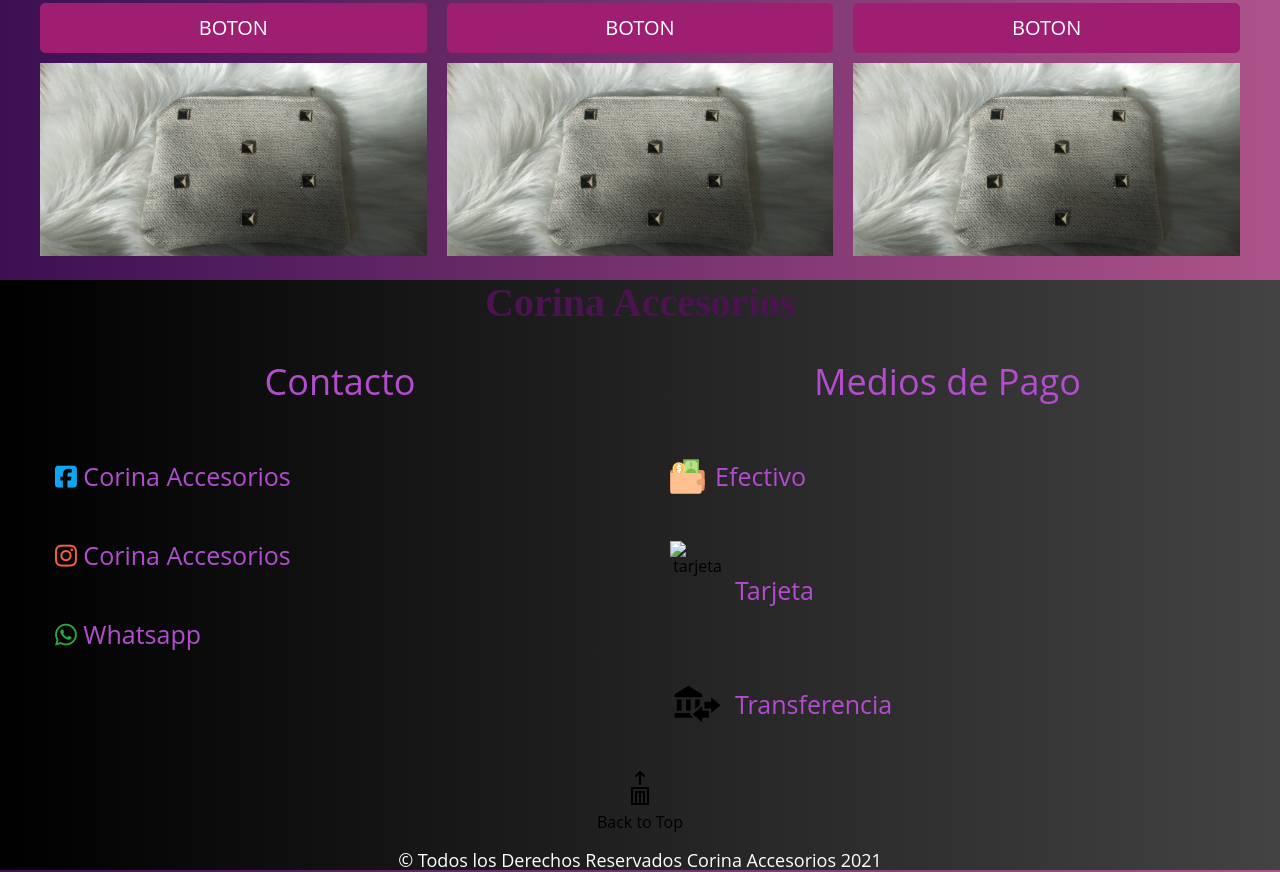
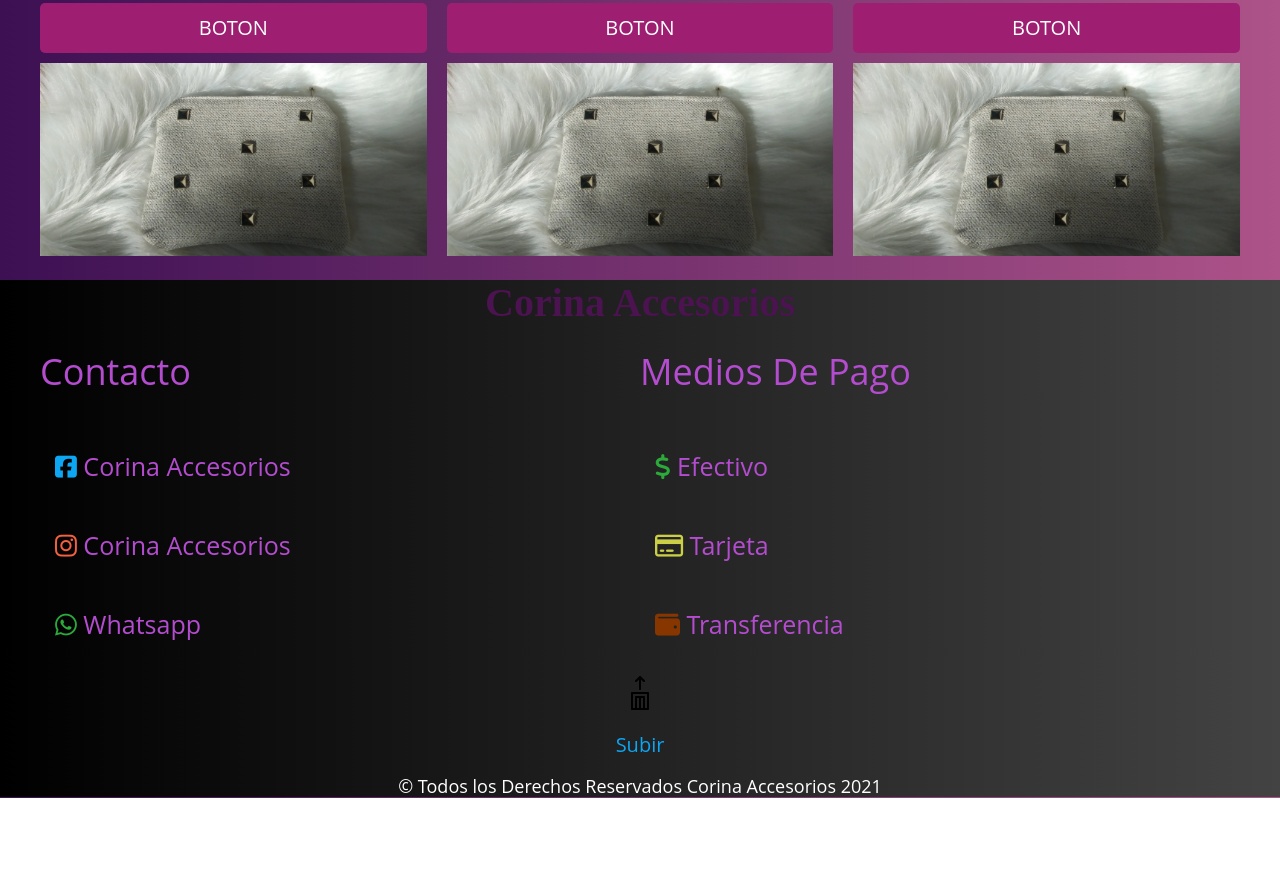
Before and after one commit to LionelGareca95/Corina-Accesorios, a website: page index.html in a window 1280 px wide. Shown: the part 1383-2255 px from the top of the page. After the commit the page ends 2181 px from the top, so only its background shows below. Drawn offline with Linux system fonts and the light colour scheme; a web font is replaced by a local one.

Commit message:
Anexos a redes sociales y estilos

```diff
--- a/index.html
+++ b/index.html
@@ -4,12 +4,12 @@
     <meta charset="UTF-8">
     <meta name="viewport" content="width=device-width, initial-scale=1.0">
     <title>Corina Accesorios</title>
+    <!-- Fuentes de-->
     <link href="https://fonts.googleapis.com/css2?family=Poppins:wght@300;700;900&display=swap" rel="stylesheet">
     <link href="https://fonts.googleapis.com/css2?family=Playfair+Display:ital@1&display=swap" rel="stylesheet">
     <script src="https://kit.fontawesome.com/42636d2070.js" crossorigin="anonymous"></script>
     <script src="/src/js/scrollreveal.js"></script>
     <link rel="stylesheet" href="build/css/app.css">
-
 
 </head>
 <body>
@@ -90,26 +90,18 @@
             <div>
                 <nav class="navegacion-footer">
                     <h2>Contacto</h2>
-                    <a href="Nosotros"><i class="fab fa-facebook-square"></i> Corina Accesorios</a>
-                    <a href="Productos"><i class="fab fa-instagram"></i> Corina Accesorios</a>
-                    <a href="Inicio" ><i class="fab fa-whatsapp"></i> Whatsapp</a>
+                    <a href="https://www.facebook.com/corinaaccesorios1-102468315379556"><i class="fab fa-facebook-square"></i> Corina Accesorios</a>
+                    <a href="https://www.instagram.com/scrunchies_rosario97/?hl=es-la"><i class="fab fa-instagram"></i> Corina Accesorios</a>
+                    <a href="https://api.whatsapp.com/send?phone=+5493417123272&text=Hola Somos Corina Accesorios, ¿En que podemos ayudarte?"><i class="fab fa-whatsapp"></i> Whatsapp</a>
                 </nav>
 
             </div>
-            <div class="pagos">
-                <h2>Medios de Pago</h2>
-                <div class="logos-pagos">
-                    <img class="logos imagen-pagos1" src="build/img/efectivo.svg" alt="efectivo">
-                    <p>Efectivo</p>
-                </div>
-                <div class="logos-pagos">
-                    <img class="logos imagen-pagos2" src="build/img/tarjeta.svg" alt="tarjeta">
-                    <p>Tarjeta</p>
-                </div>
-                <div class="logos-pagos">
-                    <img class=" logos imagen-pagos3" src="build/img/transferencia.svg" alt="transferencia">
-                    <p>Transferencia</p>
-                </div>
+            <nav class="navegacion-footer">
+                <h2>Medios De Pago</h2>
+                <a ><i class="fas fa-dollar-sign"></i> Efectivo</a>
+                <a ><i class="far fa-credit-card"></i> Tarjeta</a>
+                <a ><i class="fas fa-wallet"></i> Transferencia</a>
+            </nav>
 
             </div>
         </div>
@@ -119,9 +111,10 @@
                     <path d="M70,47.5H30c-1.4,0-2.5,1.1-2.5,2.5v40c0,1.4,1.1,2.5,2.5,2.5h40c1.4,0,2.5-1.1,2.5-2.5V50C72.5,48.6,71.4,47.5,70,47.5z   M47.5,87.5h-5v-25h5V87.5z M57.5,87.5h-5v-25h5V87.5z M67.5,87.5h-5V60c0-1.4-1.1-2.5-2.5-2.5H40c-1.4,0-2.5,1.1-2.5,2.5v27.5h-5  v-35h35V87.5z"/>
                     <path d="M50,42.5c1.4,0,2.5-1.1,2.5-2.5V16l5.7,5.7c0.5,0.5,1.1,0.7,1.8,0.7s1.3-0.2,1.8-0.7c1-1,1-2.6,0-3.5l-10-10  c-1-1-2.6-1-3.5,0l-10,10c-1,1-1,2.6,0,3.5c1,1,2.6,1,3.5,0l5.7-5.7v24C47.5,41.4,48.6,42.5,50,42.5z"/>
                 </svg>
-                Back to Top
+               <p class="subir">Subir</p>
             </div>
         </div>
+
 
         <p class="copyright">&copy; Todos los Derechos Reservados Corina Accesorios 2021 </p>
 </footer>
@@ -129,5 +122,6 @@
 
 <script src="/src/js/elevator.js"></script>
 <script src="build/js/bundle.min.js"></script>
+
 </body>
 </html>
--- a/src/scss/layout/_footer.scss
+++ b/src/scss/layout/_footer.scss
@@ -1,5 +1,6 @@
 
 .navegacion-footer {
+
     display: grid;
     gap: 2rem;
     margin-top: 4rem 2rem;
@@ -18,10 +19,22 @@
    i.fa-whatsapp {
        color: #2ca93b;
    }
+   i.fa-dollar-sign {
+        color: #2ca93b;
+   }
+   i.fa-credit-card {
+       color: #CBCF45;
+   }
+   i.fa-wallet {
+       color: #873600;
+   }
+
+
+
    h2 {
     font-weight: normal;
     font-family: $fuente_principal;
-    text-align: center;
+    text-align: left;
 }
 }
 .informacion-footer {
@@ -45,43 +58,7 @@
 
     }
 }
-.pagos {
-    padding-left: 1.5rem;
 
-    .imagen-pagos1{
-        width: 3.5rem;
-    }
-    .imagen-pagos2  {
-        width: 5.5rem;
-    }
-    .imagen-pagos3 {
-        width: 5.5rem;
-    }
-
-    h2 {
-        font-weight: normal;
-        font-family: $fuente_principal;
-    }
-
-
-}
-
-
-h2 {
-    margin-top: 1rem;
-}
-.logos-pagos {
-    display: flex;
-    text-align: center;
-
-
-    p {
-        padding: 1rem;
-        color: $rosa;
-        font-size: 2.5rem;
-
-    }
-}
 
 
 .copyright {
@@ -107,5 +84,13 @@ h2 {
     height: 40px;
     display: block;
     margin: auto;
-    margin-bottom: 5px;
+    margin-bottom: 2rem;
+    margin-top: 2rem;
+
 }
+
+p.subir {
+    padding: 0;
+    color: $azul;
+    font-size: 2rem;
+ }
```
Also changed, not shown: nosotros.html (+3 -1 lines), build/css/app.css, build/img/WhatsApp.svg.png (added), build/img/WhatsApp.svg.webp (added), 2 other files.
